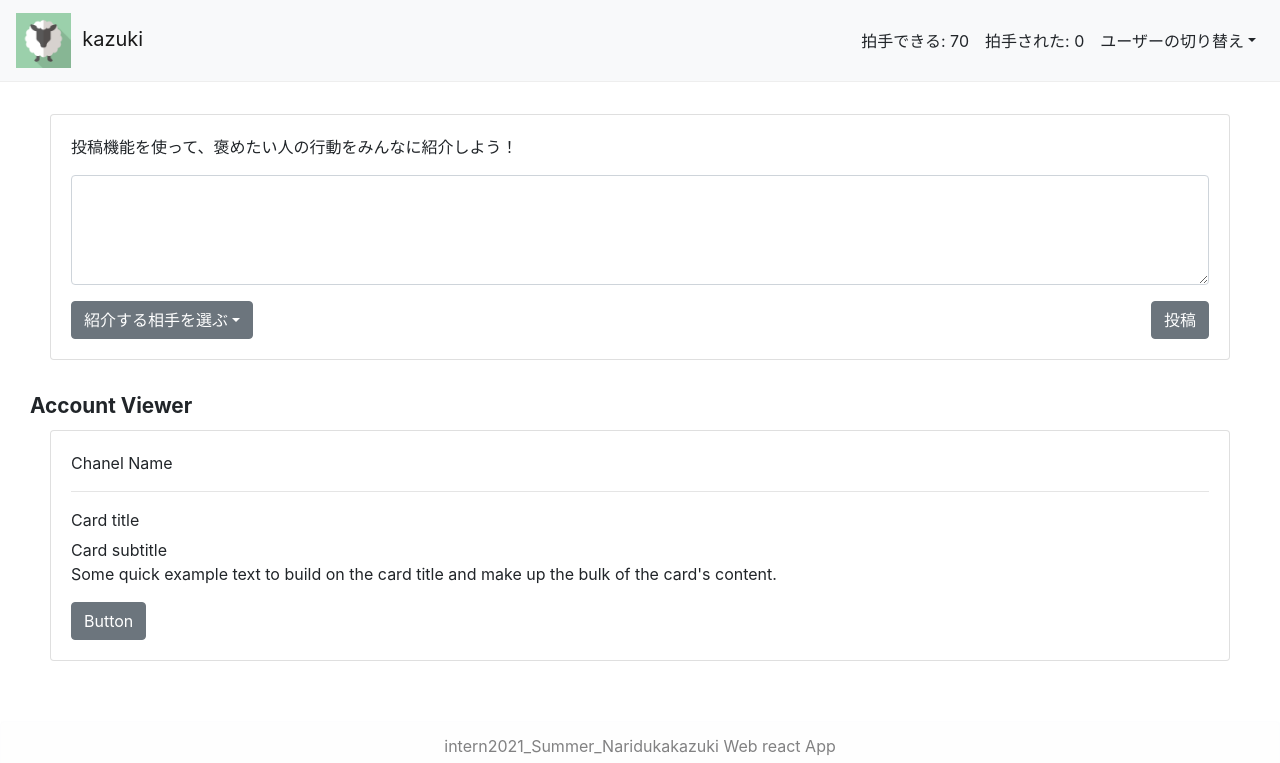
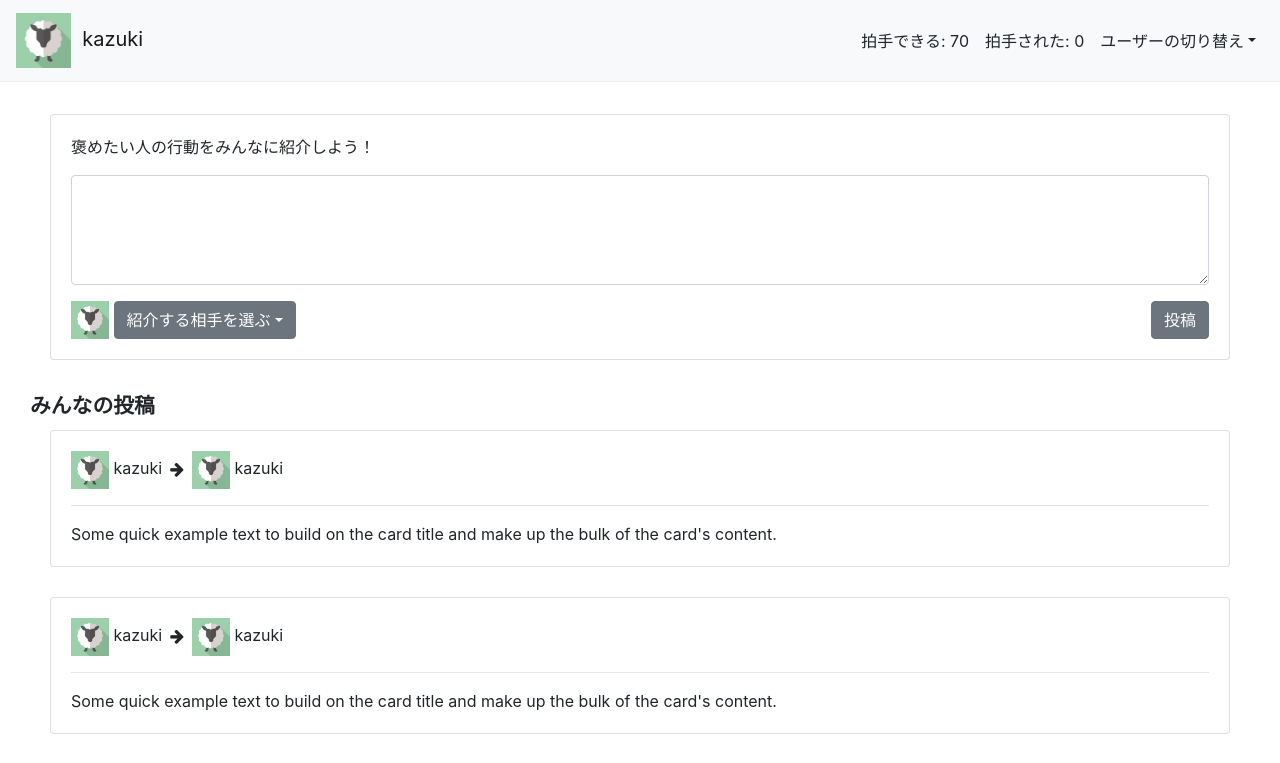
Before and after one commit to nari19/react-praise-app, a React (Create React App) app: page / in a window 1280 px wide. Shown: the top 763 px of the page. Built offline with nearby package versions, Linux system fonts and the light colour scheme.

Commit message:
投稿表示画面

```diff
--- a/src/assets/style/Content.scss
+++ b/src/assets/style/Content.scss
@@ -14,4 +14,7 @@ main {
             padding: 0;
         }
     }
+    & .Viewer {
+        .fa-arrow-right { margin: 0 8px; }
+    }
 }
--- a/src/views/content/Container.js
+++ b/src/views/content/Container.js
@@ -9,6 +9,9 @@ class Container extends React.Component {
         return(
             <main>
                 <Post />
+                <p className="content-title">みんなの投稿</p>
+                <Viewer />
+                <Viewer />
                 <Viewer />
             </main>
         );
--- a/src/views/content/Post.js
+++ b/src/views/content/Post.js
@@ -2,6 +2,7 @@ import React from 'react';
 import { Card, CardText, CardBody, Button } from 'reactstrap';
 import { FormGroup, Input } from 'reactstrap';
 import { ButtonDropdown, DropdownToggle, DropdownMenu, DropdownItem } from 'reactstrap';
+import User from '../../assets/img/User/f_f_event_97_s512_f_event_97_0bg.png';
 
 class Post extends React.Component {
     constructor(props) {
@@ -23,10 +24,12 @@ class Post extends React.Component {
             <div className="Post">
                 <Card>
                     <CardBody>
-                        <CardText>投稿機能を使って、褒めたい人の行動をみんなに紹介しよう！</CardText>
+                        <CardText>褒めたい人の行動をみんなに紹介しよう！</CardText>
                         <FormGroup>
                             <Input type="textarea" name="text" id="exampleText" rows="4"/>
                         </FormGroup>
+
+                        <img src={User} alt="User" height="38px"/>&nbsp;
 
                         <ButtonDropdown isOpen={this.state.dropdownOpen} toggle={this.toggle} >
                             <DropdownToggle caret>
@@ -36,8 +39,6 @@ class Post extends React.Component {
                                 <DropdownItem>taro</DropdownItem>
                                 <DropdownItem>jiro</DropdownItem>
                                 <DropdownItem>saburo</DropdownItem>
-                                <DropdownItem divider />
-                                <DropdownItem>Another Action</DropdownItem>
                             </DropdownMenu>
                         </ButtonDropdown>
 
--- a/src/views/content/Viewer.js
+++ b/src/views/content/Viewer.js
@@ -1,19 +1,20 @@
 import React from 'react';
-import { Card, CardText, CardBody, CardTitle, CardSubtitle, Button } from 'reactstrap';
+import { Row, Col, Card, CardText, CardBody } from 'reactstrap';
+import User from '../../assets/img/User/f_f_event_97_s512_f_event_97_0bg.png';
 
 class Viewer extends React.Component {
     render() {
         return(
             <div className="Viewer">
-                <p className="content-title">Account Viewer</p>
                 <Card>
-                    Chanel Name
+                    <Row><Col>
+                        <img src={User} alt="User" height="38px"/>&nbsp;kazuki
+                        <i className="fa fa-arrow-right"></i>
+                        <img src={User} alt="User" height="38px"/>&nbsp;kazuki
+                    </Col></Row>
                     <hr />
                     <CardBody>
-                        <CardTitle>Card title</CardTitle>
-                        <CardSubtitle>Card subtitle</CardSubtitle>
                         <CardText>Some quick example text to build on the card title and make up the bulk of the card's content.</CardText>
-                        <Button>Button</Button>
                     </CardBody>
                 </Card>
             </div>
```
Also changed, not shown: src/assets/img/logo.svg (deleted).
